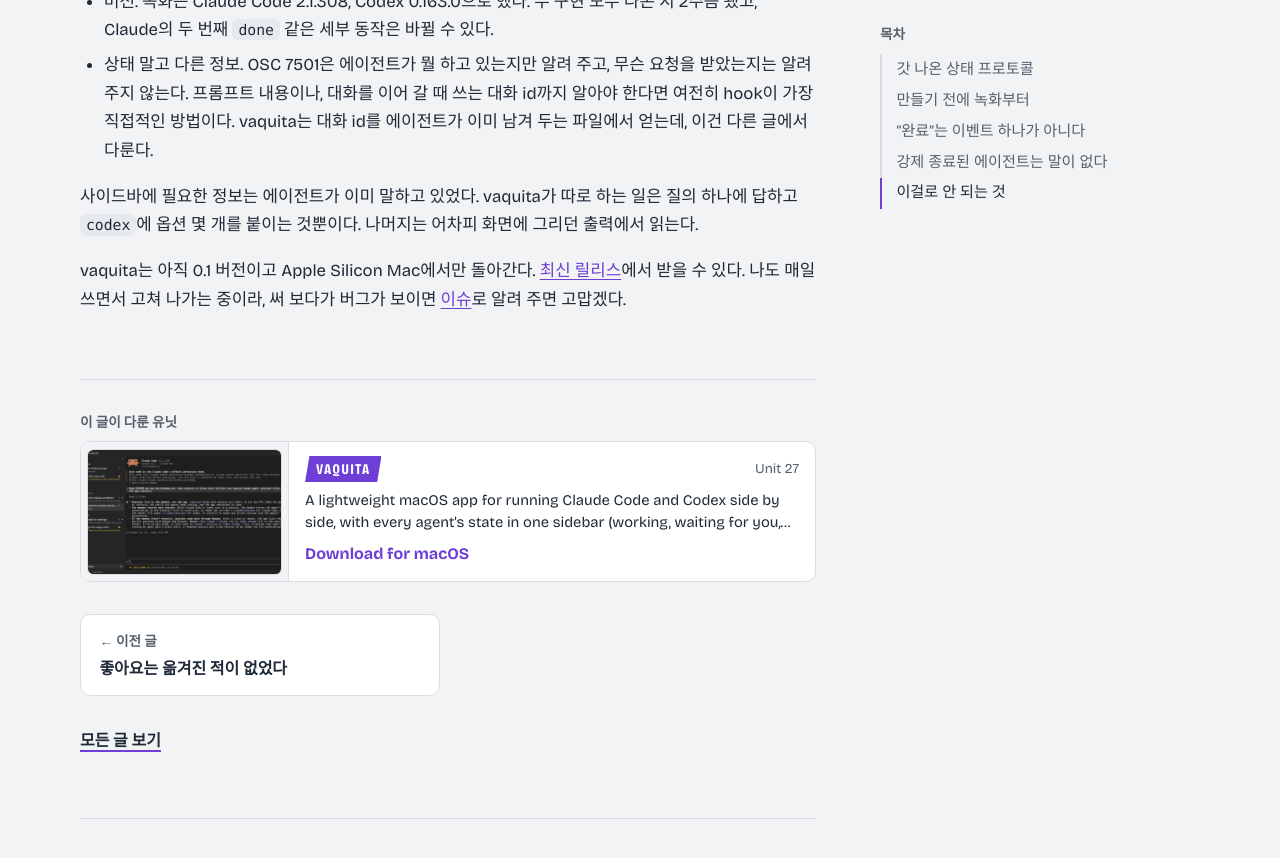
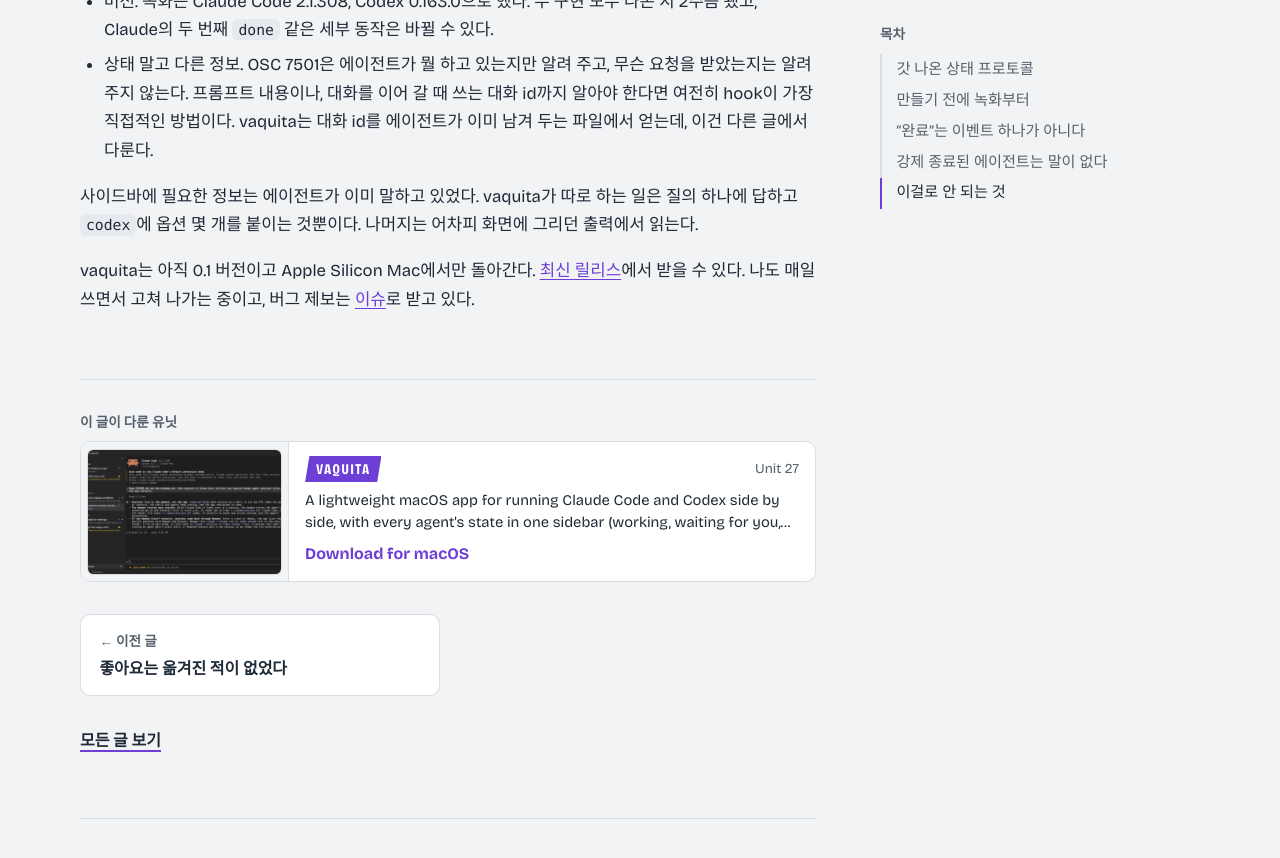
Before and after one commit to zeikar/zeikar.github.io, a Jekyll site: the page built from _posts/ko/2026-10-25-reading-agent-status-without-hooks.md, in a window 1280 px wide and 900 px high, scrolled down 4056 px. Shown: the top 858 px of the window. Built offline with Jekyll 4.4.1, drawn with Linux system fonts in a browser that asks for light colours; some web fonts are replaced; comment, search, counter and statistics services are not loaded.

Commit message:
fix(blog): the Korean vaquita post states where bug reports go instead of asking in 해라체

```diff
--- a/_posts/ko/2026-10-25-reading-agent-status-without-hooks.md
+++ b/_posts/ko/2026-10-25-reading-agent-status-without-hooks.md
@@ -77,4 +77,4 @@
 
 사이드바에 필요한 정보는 에이전트가 이미 말하고 있었다. vaquita가 따로 하는 일은 질의 하나에 답하고 `codex`에 옵션 몇 개를 붙이는 것뿐이다. 나머지는 어차피 화면에 그리던 출력에서 읽는다.
 
-vaquita는 아직 0.1 버전이고 Apple Silicon Mac에서만 돌아간다. [최신 릴리스](https://github.com/zeikar/vaquita/releases/latest)에서 받을 수 있다. 나도 매일 쓰면서 고쳐 나가는 중이라, 써 보다가 버그가 보이면 [이슈](https://github.com/zeikar/vaquita/issues)로 알려 주면 고맙겠다.
+vaquita는 아직 0.1 버전이고 Apple Silicon Mac에서만 돌아간다. [최신 릴리스](https://github.com/zeikar/vaquita/releases/latest)에서 받을 수 있다. 나도 매일 쓰면서 고쳐 나가는 중이고, 버그 제보는 [이슈](https://github.com/zeikar/vaquita/issues)로 받고 있다.
```
